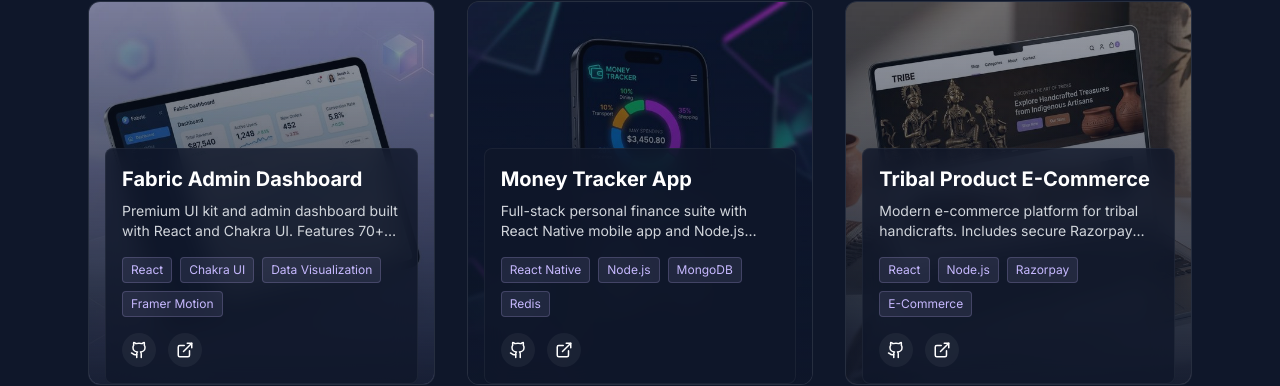
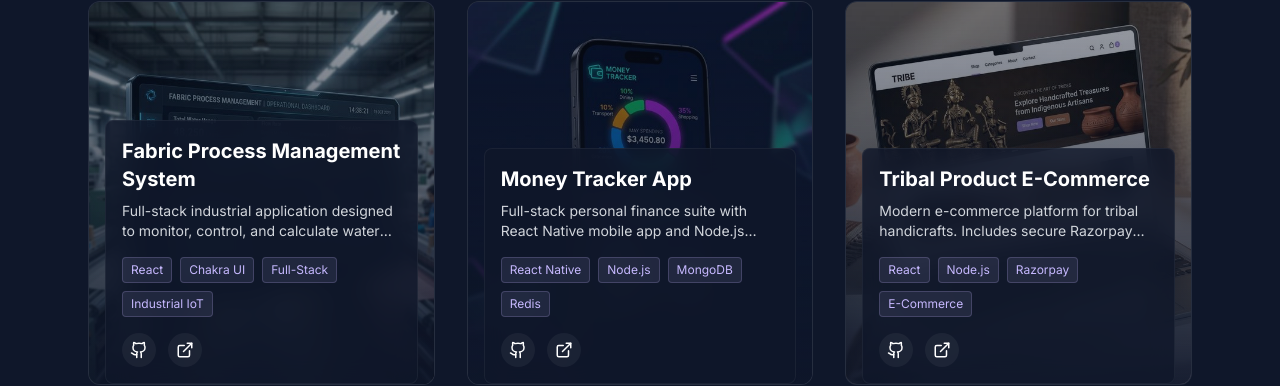
Before and after one commit to 2009Dhinesh/portfolio, a React (Vite) app: page / in a window 1280 px wide. Shown: the part 3099-3485 px from the top of the page. Built offline with nearby package versions, Linux system fonts and the light colour scheme.

Commit message:
Update Fabric project with industrial description and specialized mockup

```diff
--- a/src/constants/index.js
+++ b/src/constants/index.js
@@ -29,11 +29,11 @@ export const skills = [
 ];
 export const projects = [
   {
-    title: "Fabric Admin Dashboard",
-    description: "Premium UI kit and admin dashboard built with React and Chakra UI. Features 70+ modular components, interactive ApexCharts analytics, and specialized layouts for CRM and IoT systems.",
+    title: "Fabric Process Management System",
+    description: "Full-stack industrial application designed to monitor, control, and calculate water usage costs during fabric processing in textile machines. Features machine-wise task flow and real-time process control.",
     image: "/project-fabric.png",
     github: "https://github.com/2009Dhinesh/Fabric",
-    tags: ["React", "Chakra UI", "Data Visualization", "Framer Motion"]
+    tags: ["React", "Chakra UI", "Full-Stack", "Industrial IoT"]
   },
   {
     title: "Money Tracker App",
```
Also changed, not shown: public/project-fabric.png.
